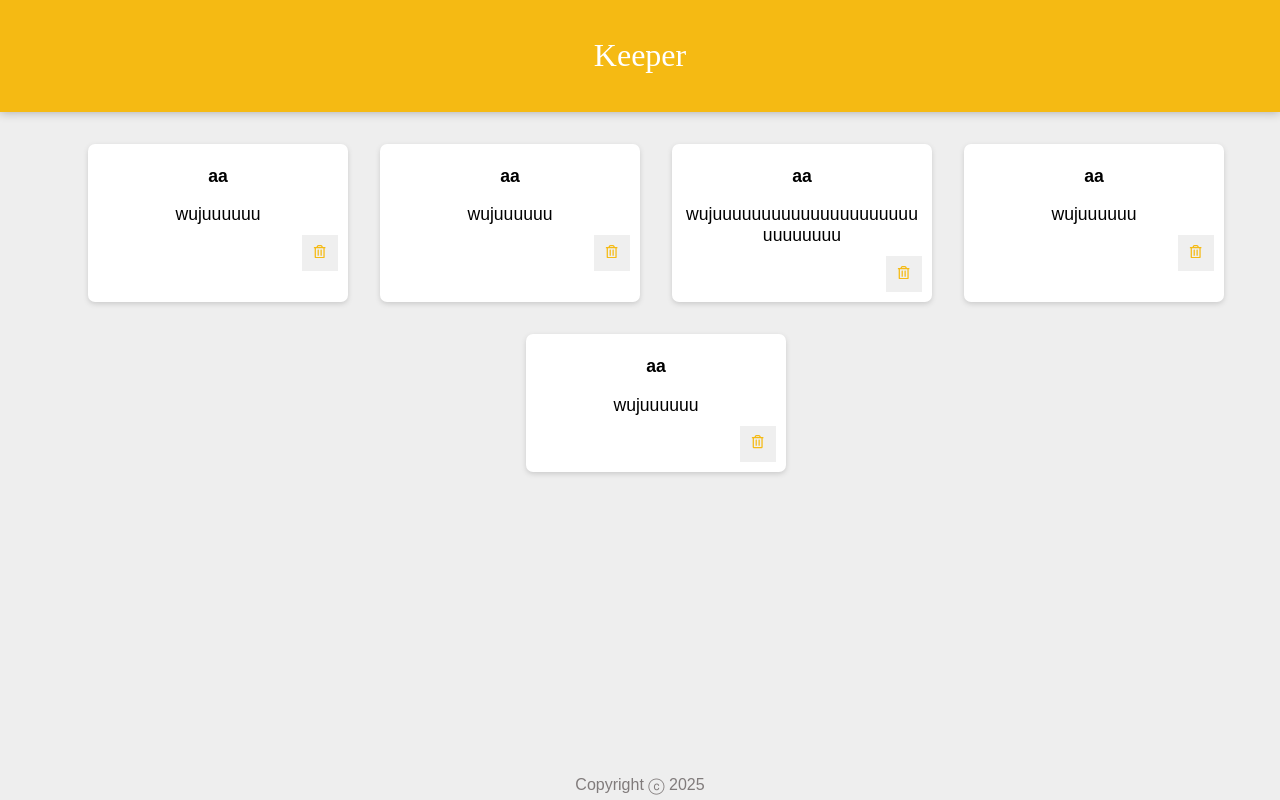
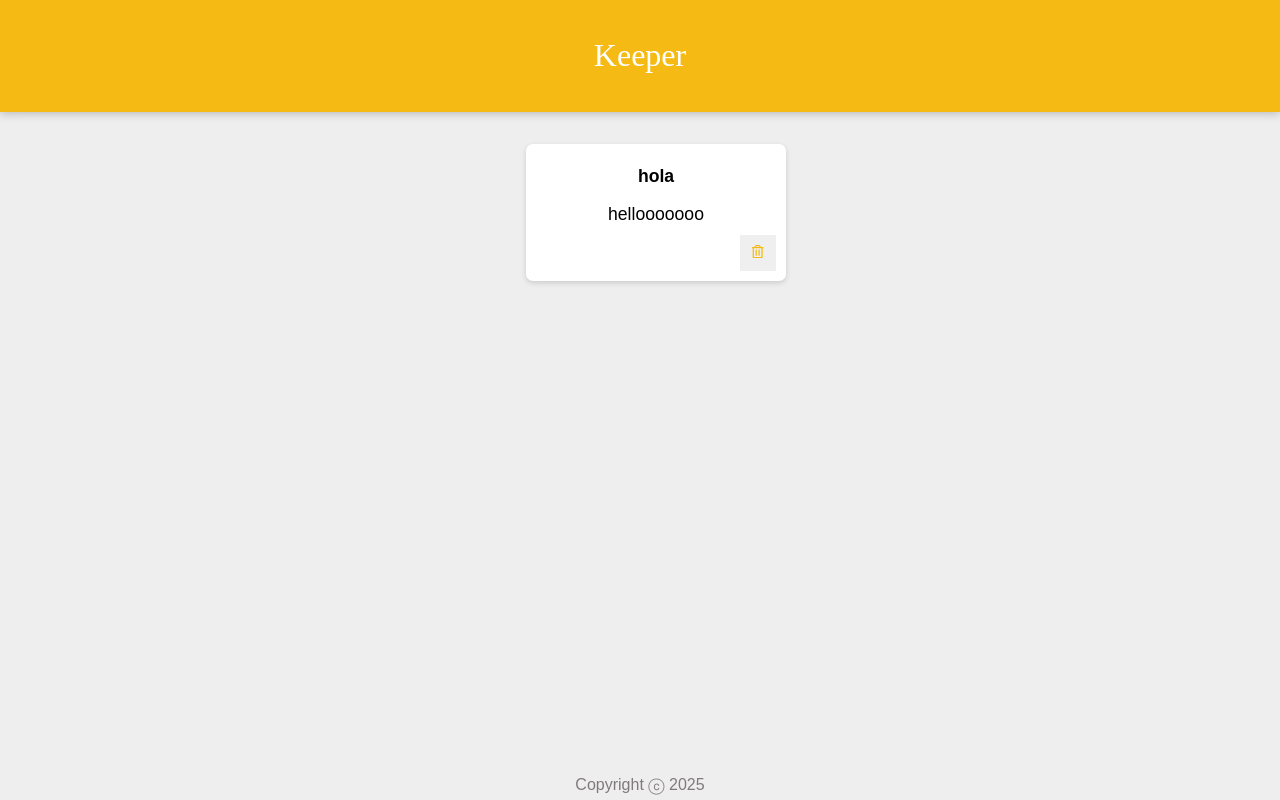
Before and after one commit to IsaacMS30/keeper_app, a React (Vite) app: page / in a window 1280 px wide. Built offline with nearby package versions, Linux system fonts and the light colour scheme.

Commit message:
Implemented note deletion

```diff
--- a/src/components/App.jsx
+++ b/src/components/App.jsx
@@ -1,18 +1,18 @@
-//import { useState } from 'react'
+import { useState } from 'react'
 import '../styles/App.css'
 import Header from './Header'
 import Footer from './Footer'
 import NoteList from './NoteList'
 
 function App() {
-  const notes = [{title: "aa", content: "wujuuuuuu"}, {title: "aa", content: "wujuuuuuu"},
-    {title: "aa", content: "wujuuuuuuuuuuuuuuuuuuuuuuuuuuuuu"}, {title: "aa", content: "wujuuuuuu"}, {title: "aa", content: "wujuuuuuu"}]
+  const [notes, setNotes] = useState([{title: "hola", content: "hellooooooo"}])
 
   return (
     <div className='App'>
     <Header/>
     <NoteList
       notes = {notes}
+      setNotes = {setNotes}
     />
     <Footer/>
     </div>
--- a/src/components/NoteList.jsx
+++ b/src/components/NoteList.jsx
@@ -2,10 +2,11 @@ import React from "react";
 import '../styles/NoteList.css';
 import Note from './Note'
 
-function NoteList({notes}) {
-    function deleteNote() {
-
-    }
+function NoteList({notes, setNotes}) {
+  function deleteNote(id) {
+    const updatedNotes = notes.filter( note => note.id !== id)
+    setNotes(updatedNotes);
+  }
 
   return (
     <div className="note-list">
```
